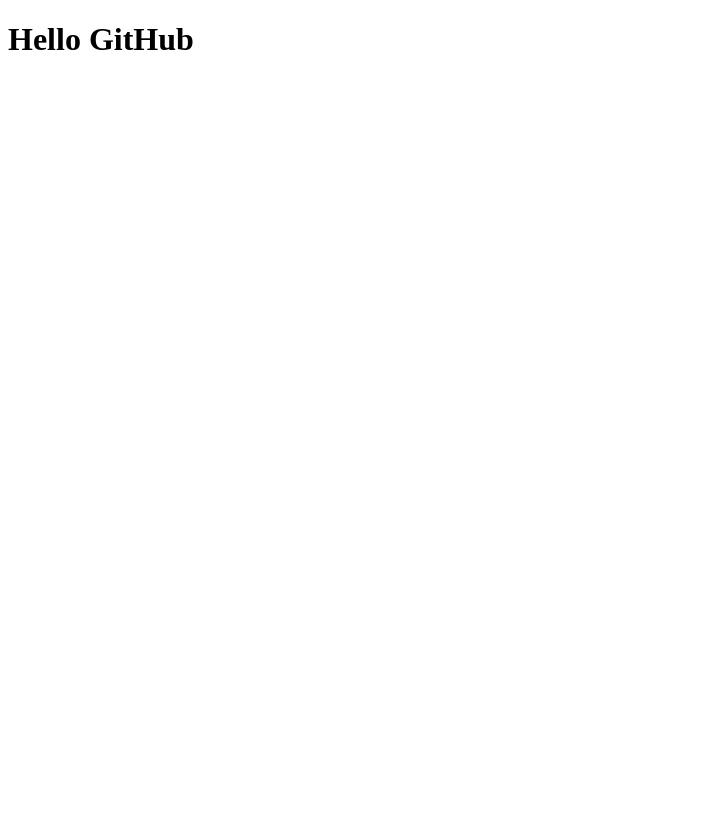
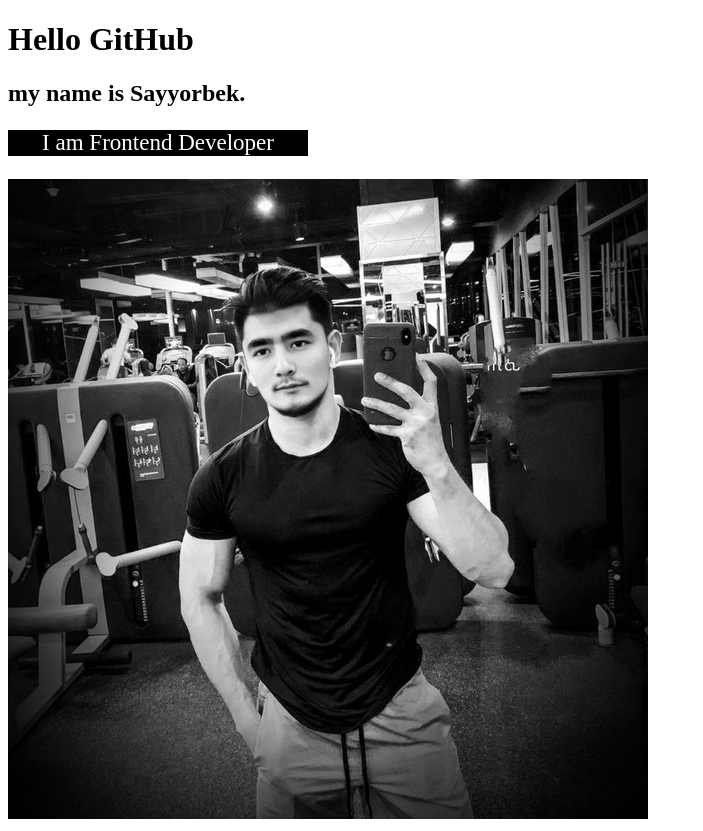
Before and after one commit to Sayyorbek/my-portfolio, a plain HTML site: page index.html in a window 1280 px wide. Shown: the whole page, without its empty margins (0-703 px from the left). Before the commit the page ends 800 px from the top, so only its background shows below. Drawn offline with Linux system fonts and the light colour scheme.

Commit message:
index html file

```diff
--- a/index.html
+++ b/index.html
@@ -9,5 +9,12 @@
     <h1>
         Hello GitHub
     </h1>
+    <h2>
+        my name is Sayyorbek. <br>
+    </h2>
+    <p style="background-color: black; color: white; width: 300px; height: 4%; font-size: 23px; text-align: center;">
+        I am Frontend Developer
+    </p>
+    <img src="./img/my_photo.jpg" alt="my_photo">
 </body>
 </html>
```
Also changed, not shown: img/my_photo.jpg (added).
